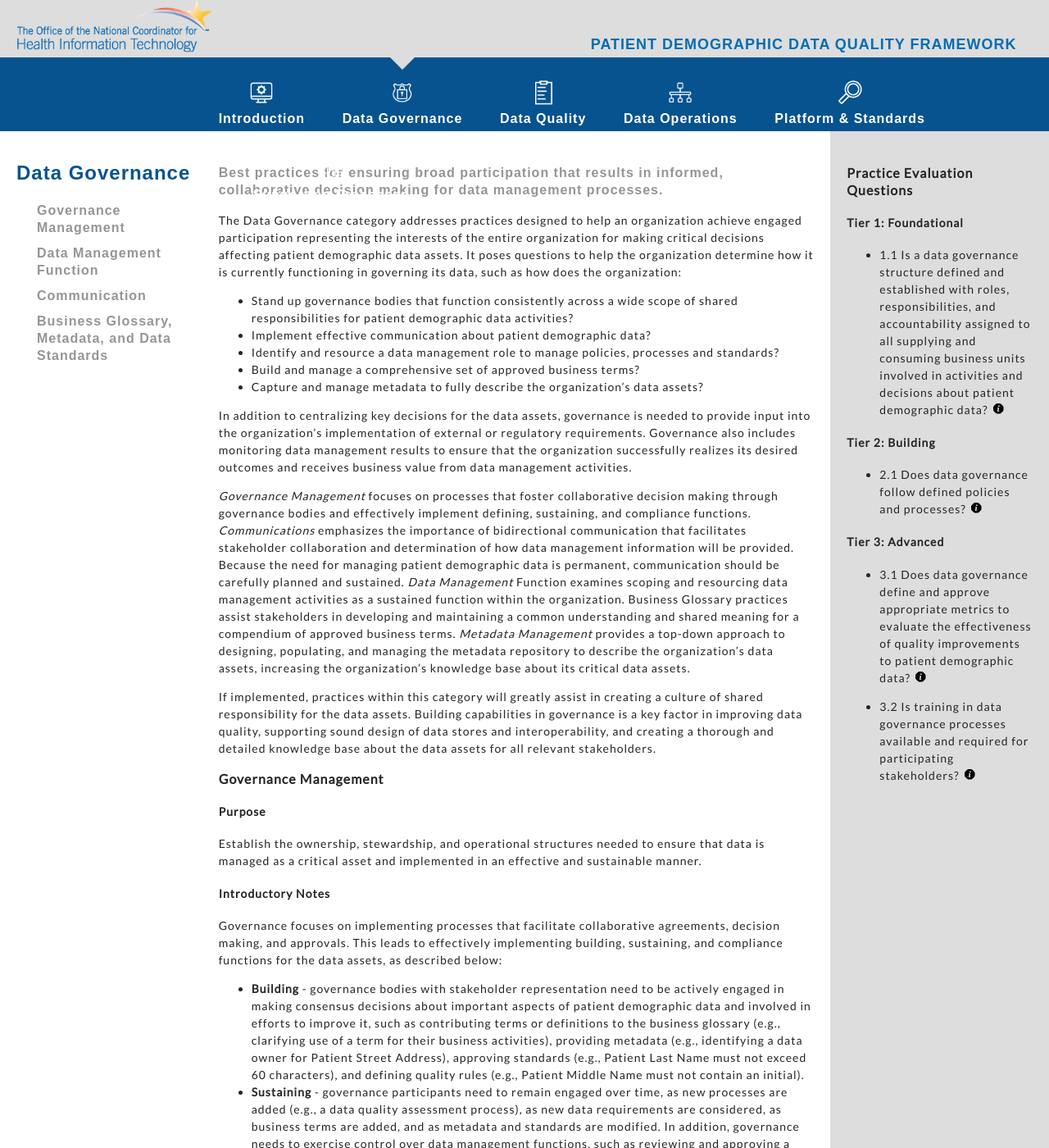
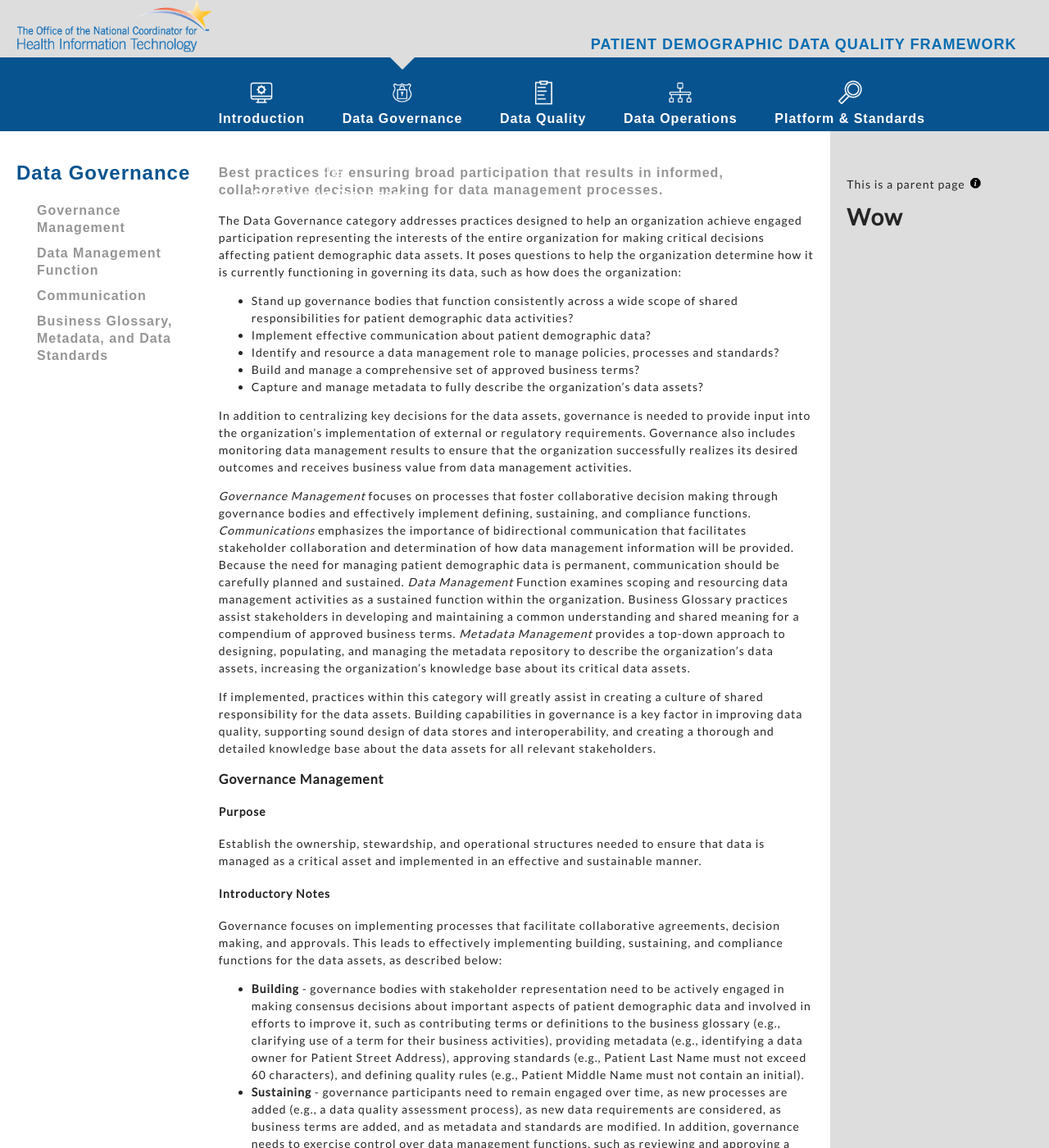
Before and after one commit to ai-stark/pddq-framework, a Jekyll site: the page built from data-governance/index.html, in a window 1280 px wide and 1400 px high. Shown: the whole window at 82% size. Built offline with Jekyll 4.4.1, drawn with Linux system fonts in a browser that asks for light colours.

Commit message:
use data for right content questions

```diff
--- /dev/null
+++ b/_includes/right-content.html
@@ -0,0 +1,32 @@
+<div class="pure-u-5-24 right-content">
+
+
+
+	{% if site.data.worksheet-menu[page.slug].parent == page.title | slugify %}
+
+	<p>This is a parent page</p>
+
+	{% else %}
+
+	{% assign q = page.group | slugify %}
+
+		{% for child in site.data.worksheet-menu[q].children %}
+
+
+			{% if child.name == (page.title | slugify) %}
+
+			<p>This is a child page</p>
+
+			{% endif %}
+
+		{% endfor %}
+
+	{% endif %}
+
+
+
+	<h1>Wow</h1>
+
+	{% include evaluate.html %}
+
+</div> <!-- end right content -->
--- a/data-governance/index.html
+++ b/data-governance/index.html
@@ -192,30 +192,4 @@
 
 
 
-<div class="pure-u-5-24 right-content">
-
-	<h3 class="subheading">Practice Evaluation Questions</h3>
-
-	<h4>Tier 1: Foundational</h4>
-
-	<ul>
-		<li><p>1.1 Is a data governance structure defined and established with roles, responsibilities, and accountability assigned to all supplying and consuming business units involved in activities and decisions about patient demographic data?</p></li>
-	</ul>
-
-	<h4>Tier 2: Building</h4>
-
-	<ul>
-		<li><p>2.1 Does data governance follow defined policies and processes?</p></li>
-	</ul>
-
-	<h4>Tier 3: Advanced</h4>
-
-	<ul>
-		<li><p>3.1 Does data governance define and approve appropriate metrics to evaluate the effectiveness of quality improvements to patient demographic data?</p></li>
-		<li><p>3.2 Is training in data governance processes available and required for participating stakeholders?</p></li>
-	</ul>
-
-
-	{% include evaluate.html %}
-
-</div> <!-- end right content -->
+{% include right-content.html %}
```
Also changed, not shown: data-governance/business-glossary-metadata-and-data-standards.html (+1 -29 lines), data-governance/communication.html (+1 -29 lines), data-governance/data-management-function.html (+1 -29 lines), data-governance/governance-management.html (+1 -29 lines).
